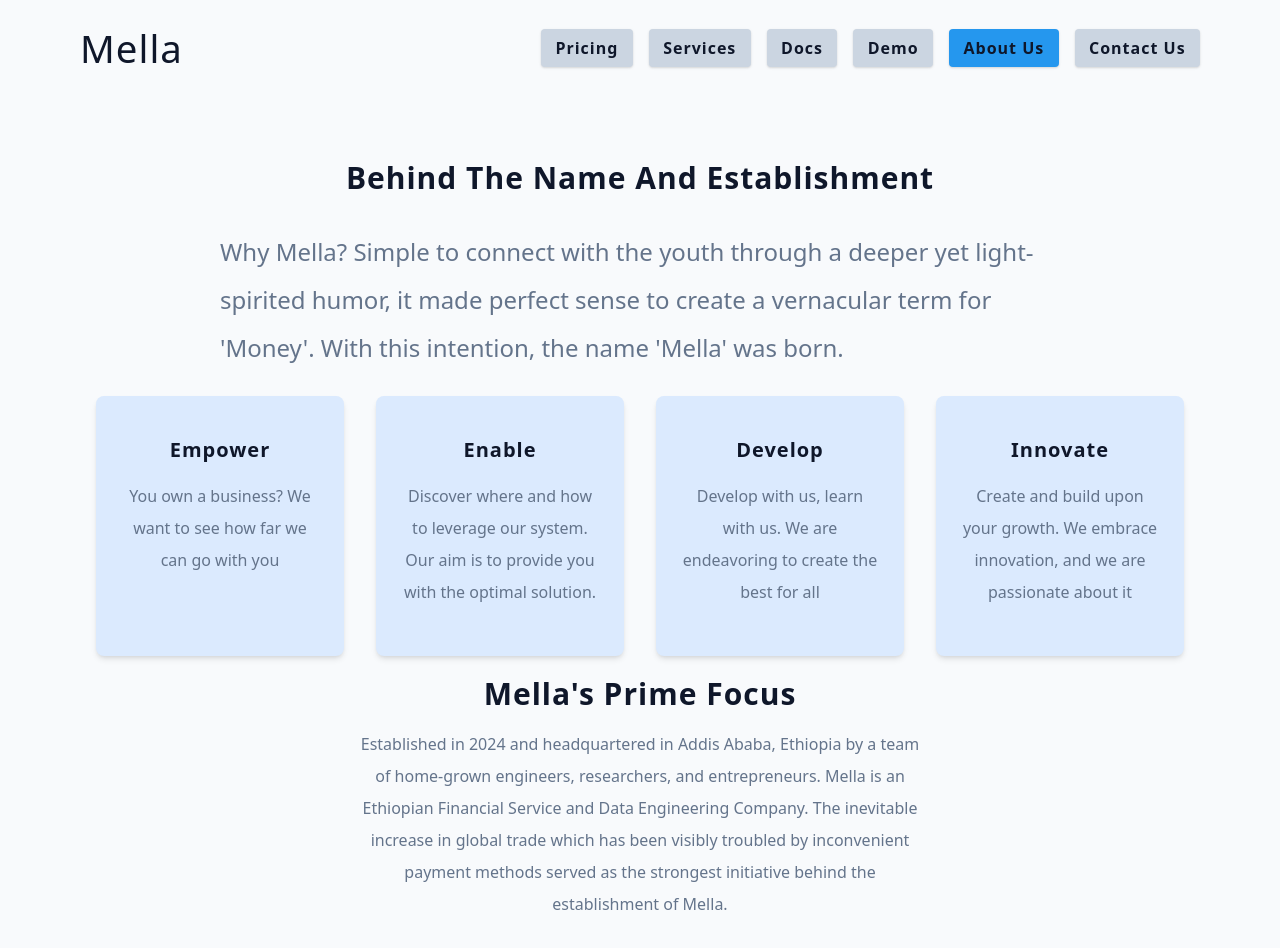
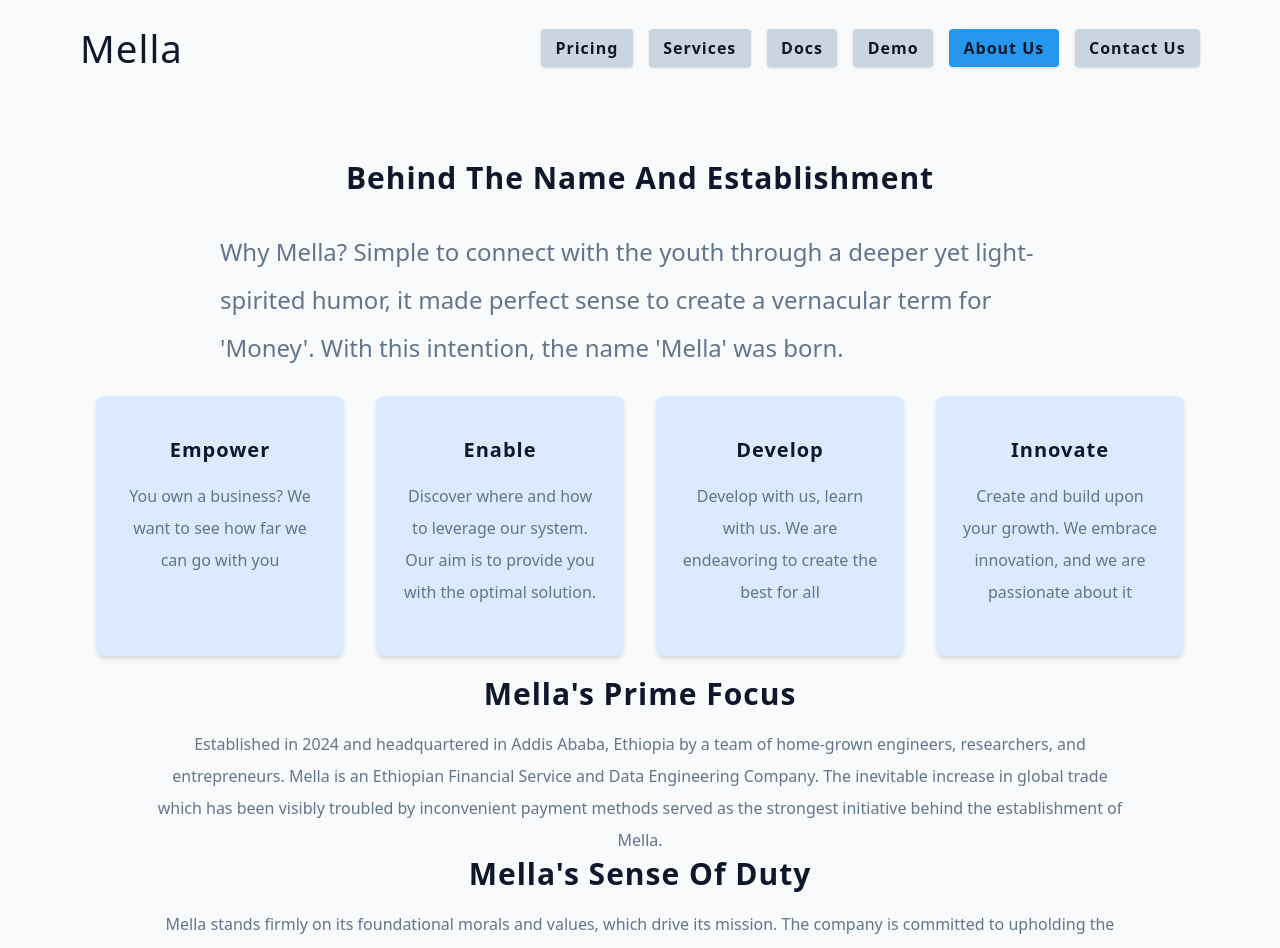
Before and after one commit to a2sv-mella/web-app, a React (Vite) app in the folder client/: page /about in a window 1280 px wide. Shown: the top 948 px of the page. Built offline with nearby package versions, Linux system fonts and the light colour scheme.

Commit message:
about page edited

```diff
--- a/client/src/components/AboutPara.jsx
+++ b/client/src/components/AboutPara.jsx
@@ -1,10 +1,10 @@
 import PropTypes from "prop-types";
 const AboutPara = ({ title, description }) => {
   return (
-    <div className="flex flex-col items-center space-y-4 m-5">
-      <div className="text-center">
+    <div className="flex flex-col text-center justify-center mx-auto w-[90%]">
+      <div className="">
         <h3 className="text-3xl font-bold mb-4">{title}</h3>
-        <p>{description}</p>
+        <d>{description}</d>
       </div>
     </div>
   );
--- a/client/src/pages/Docs.jsx
+++ b/client/src/pages/Docs.jsx
@@ -11,9 +11,6 @@
     <Wrapper>
       <HomePageNavbar location={location} />
       <div className = "m-10">
-        <div className = "mr-10 h-full pr-5">
-
-        </div>
         <div className="flex flex-col text-center justify-center mx-auto w-[90%]">
           {forDocs.map((cardData, index) => (
             <div className="mb-10">
```
